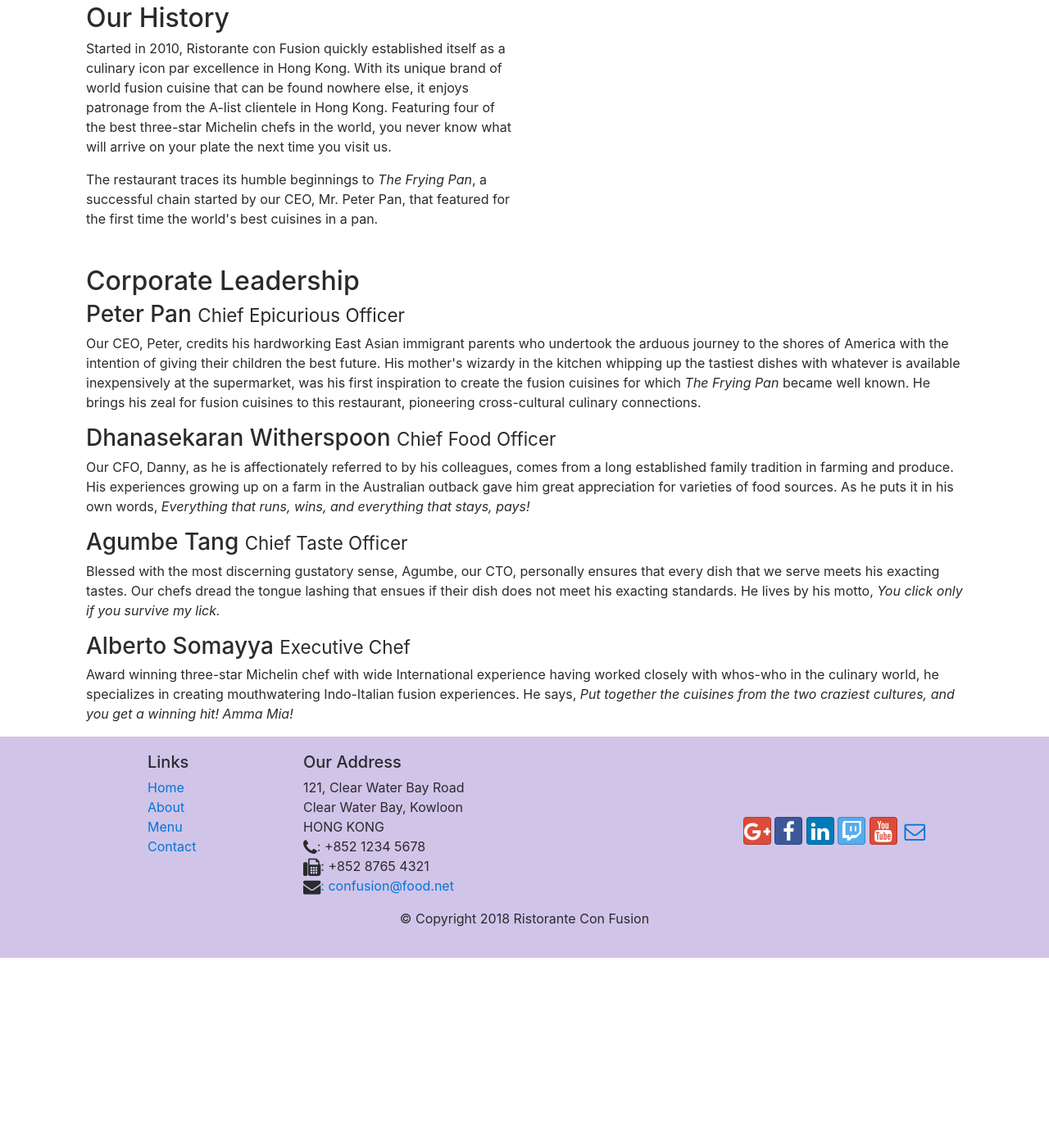
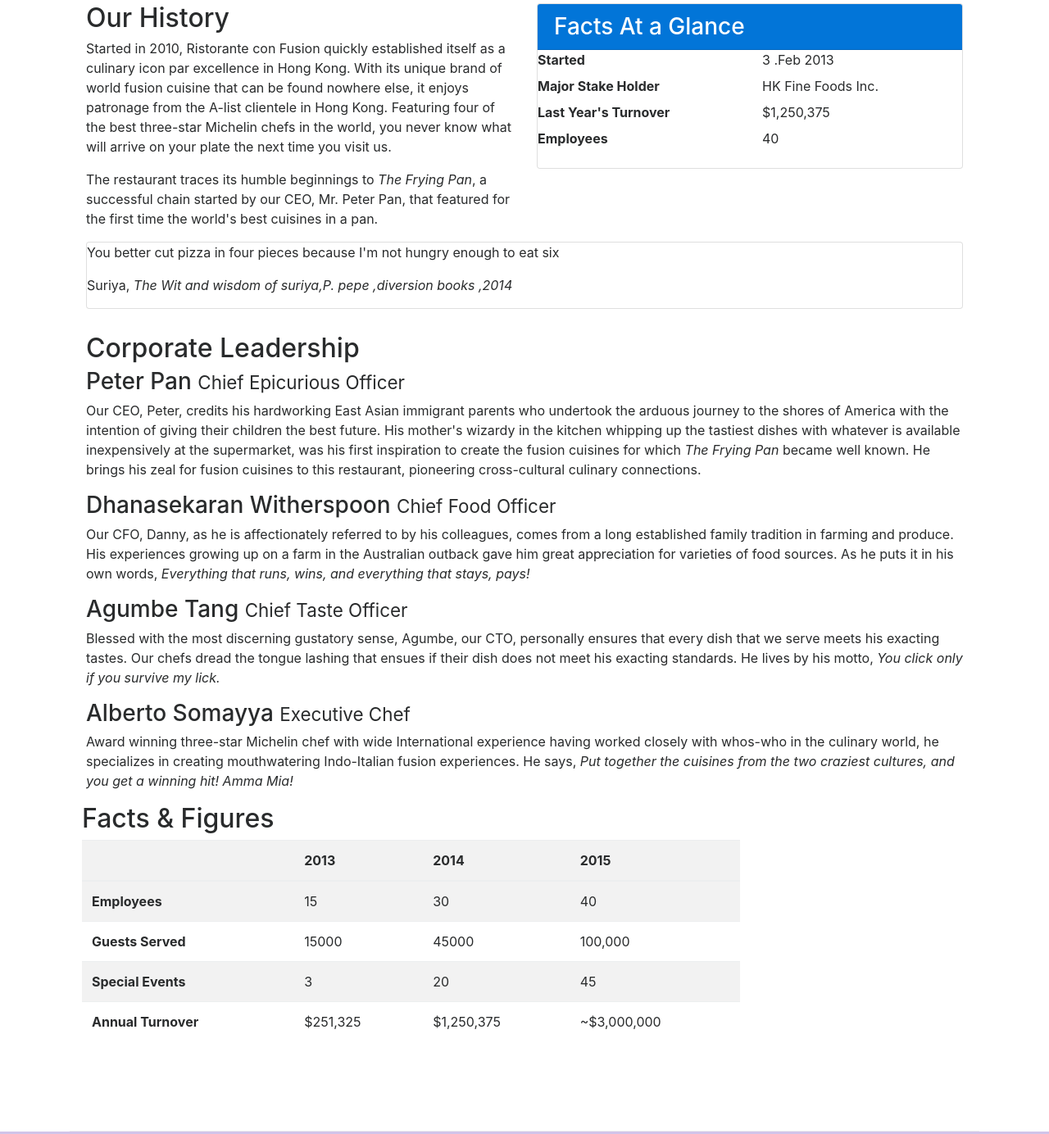
Before and after one commit to suriya7913/bootstrap, a website: page aboutus.html in a window 1280 px wide. Shown: the part 460-1844 px from the top of the page at 82% size. Before the commit the page ends 1629 px from the top, so only its background shows below. Drawn offline with nearby package versions, Linux system fonts and the light colour scheme.

Commit message:
Tables and card

```diff
--- a/aboutus.html
+++ b/aboutus.html
@@ -64,7 +64,35 @@
                 <p>Started in 2010, Ristorante con Fusion quickly established itself as a culinary icon par excellence in Hong Kong. With its unique brand of world fusion cuisine that can be found nowhere else, it enjoys patronage from the A-list clientele in Hong Kong.  Featuring four of the best three-star Michelin chefs in the world, you never know what will arrive on your plate the next time you visit us.</p>
                 <p>The restaurant traces its humble beginnings to <em>The Frying Pan</em>, a successful chain started by our CEO, Mr. Peter Pan, that featured for the first time the world's best cuisines in a pan.</p>
             </div>
-            <div>
+            <div class="col-sm">
+                <div class="card">
+                    <h3 class="card-header bg-primary text-white">Facts At a Glance</h3>
+                    <div class="card-body">
+                        <dl class="row">
+                            <dt class="col-6">Started</dt>
+                            <dd class="col-6">3 .Feb 2013</dt>
+                            <dt class="col-6">Major Stake Holder</dt>
+                            <dd class="col-6">HK Fine Foods Inc.</dd>
+                            <dt class="col-6">Last Year's Turnover</dt>
+                            <dd class="col-6">$1,250,375</dd>
+                            <dt class="col-6">Employees</dt>
+                            <dd class="col-6">40</dd>
+                        </dl>
+
+                    </div>
+                </div>
+            </div>
+            <div class="col-12">
+                <div class="card card-body bg-light">
+                    <blockquote class="blockqoute">
+                        <p class="mb=0">You better cut pizza in four pieces because I'm not hungry enough to eat six</p>
+                        <footer class="blockqoute-footer">Suriya,
+                            <cite title ="Source Title">The Wit and wisdom of
+                                suriya,P. pepe ,diversion books ,2014
+                            </cite>
+                        </footer>
+                    </blockquote>
+                </div>
             </div>
         </div>
 
@@ -81,6 +109,51 @@
                 <h3>Alberto Somayya <small>Executive Chef</small></h3>
                 <p class="d-none d-sm-block">Award winning three-star Michelin chef with wide International experience having worked closely with whos-who in the culinary world, he specializes in creating mouthwatering Indo-Italian fusion experiences. He says, <em>Put together the cuisines from the two craziest cultures, and you get a winning hit! Amma Mia!</em></p>
             </div>
+       </div>
+       <div class="row row-content">
+           <div class="col-12 col-sm-9">
+               <h2>Facts &amp; Figures</h2>
+               <div class="table-responsive">
+                   <table class="table table-striped">
+                       <thread class="thread-dark">
+                           <tr>
+                               <th>&nbsp;</th>
+                               <th>2013</th>
+                               <th>2014</th>
+                               <th>2015</th>
+                           </tr>
+
+                       </thread>
+                       <tbody>
+                           <tr>
+                               <th>Employees</th>
+                               <td>15</td>
+                               <td>30</td>
+                               <td>40</td>
+                           </tr>
+                           <tr>
+                            <th>Guests Served</th>
+                            <td>15000</td>
+                            <td>45000</td>
+                            <td>100,000</td>
+                        </tr>
+                        <tr>
+                            <th>Special Events</th>
+                            <td>3</td>
+                            <td>20</td>
+                            <td>45</td>
+                        </tr>
+                        <tr>
+                            <th>Annual Turnover</th>
+                            <td>$251,325</td>
+                            <td>$1,250,375</td>
+                            <td>~$3,000,000</td>
+                        </tr>
+                       </tbody>
+                   </table>
+               </div>
+            </div>
+           <div class="col-12 col-sm-3"></div>
        </div>
 
     </div>
--- a/css/styles.css
+++ b/css/styles.css
@@ -3,7 +3,7 @@
   padding: 0% auto;
 
 }
-.row-contents {
+.row-content {
   margin: 0px auto;
   padding:  0px 0px 0px 0px;
   border-bottom: 1px ridge;
```
